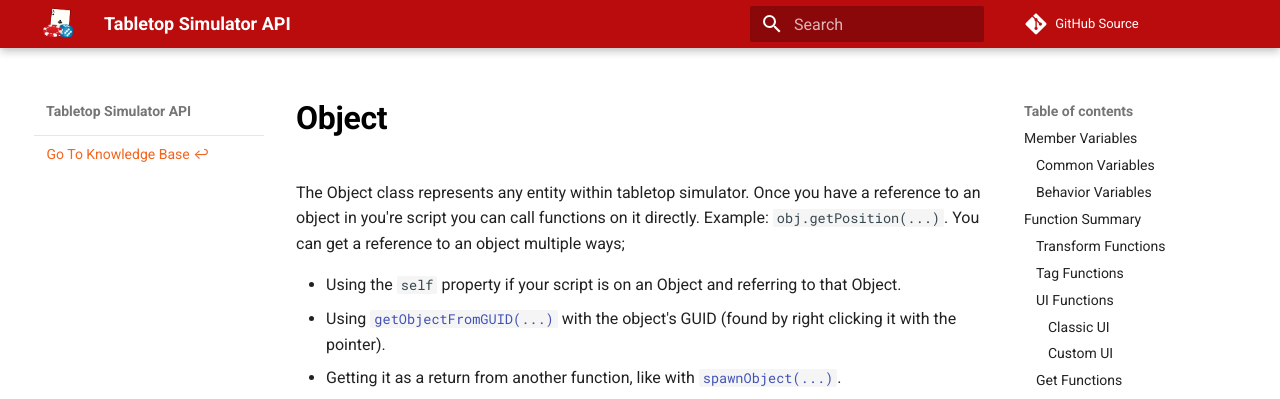
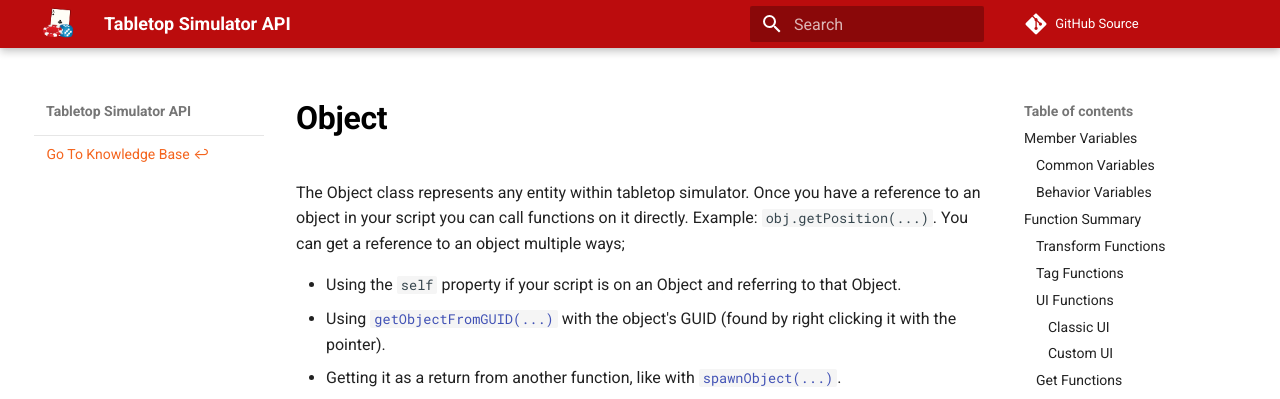
Before and after one commit to Berserk-Games/Tabletop-Simulator-API, an MkDocs documentation site: the page built from docs/object.md, in a window 1280 px wide and 900 px high. Shown: the top 399 px of the window. Built offline with MkDocs 1.6.1 and Material for MkDocs 9.7.7, drawn with Linux system fonts in a browser that asks for light colours; comment, search, counter and statistics services are not loaded.

Commit message:
Fixed typo

```diff
--- a/docs/object.md
+++ b/docs/object.md
@@ -1,4 +1,4 @@
-The Object class represents any entity within tabletop simulator. Once you have a reference to an object in you're script you can call functions on it directly. Example: `obj.getPosition(...)`. You can get a reference to an object multiple ways;
+The Object class represents any entity within tabletop simulator. Once you have a reference to an object in your script you can call functions on it directly. Example: `obj.getPosition(...)`. You can get a reference to an object multiple ways;
 
 * Using the `self` property if your script is on an Object and referring to that Object.
 * Using [`getObjectFromGUID(...)`](base.md#getobjectfromguid) with the object's GUID (found by right clicking it with the pointer).
```
